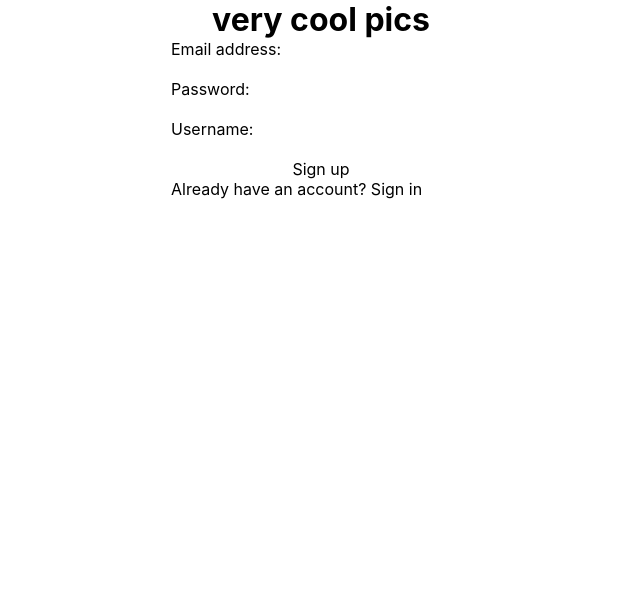
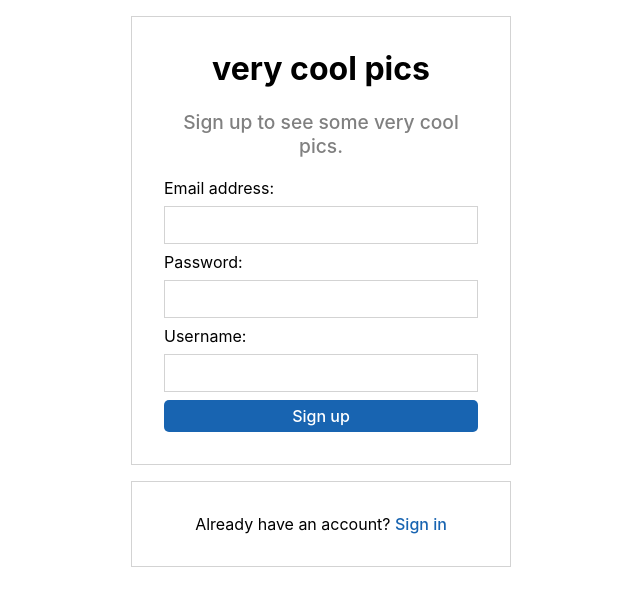
Before and after one commit to tomek-ch/very-cool-pics, a React (Create React App) app: page /sign-up in a window 1280 px wide. Shown: the top 606 px of the page, without its empty margins (319-959 px from the left). Built offline with nearby package versions, Linux system fonts and the light colour scheme; no server answers.

Commit message:
Styled forms

```diff
--- a/src/components/form/SignInCTA.js
+++ b/src/components/form/SignInCTA.js
@@ -5,7 +5,7 @@ function SignInCTA() {
     return (
         <div className="sign-in-up-cta">
             Already have an account?{' '}
-            <Link to="/sign-in">
+            <Link to="/sign-in" className="cancel-button">
                 Sign in
             </Link>
         </div>
--- a/src/components/form/SignInForm.js
+++ b/src/components/form/SignInForm.js
@@ -4,6 +4,7 @@ import { auth } from '../../firebase';
 import Form from './Form';
 import EmailInput from './EmailInput';
 import PasswordInput from './PasswordInput';
+import Logo from '../Logo';
 
 function SignInForm() {
     const submitCallback = async ({ email, password }) => {
@@ -14,9 +15,12 @@ function SignInForm() {
 
     return (
         <Form submitCallback={submitCallback}>
+            <Logo />
             <EmailInput />
             <PasswordInput />
-            <button>Sign in</button>
+            <button className="action-button">
+                Sign in
+            </button>
         </Form>
     );
 }
--- a/src/components/form/SignUpCTA.js
+++ b/src/components/form/SignUpCTA.js
@@ -5,7 +5,7 @@ function SignUpCTA() {
     return (
         <div className="sign-in-up-cta">
             Don't have an account?{' '}
-            <Link to="/sign-up">
+            <Link to="/sign-up" className="cancel-button">
                 Sign up
             </Link>
         </div>
--- a/src/components/form/SignUpForm.js
+++ b/src/components/form/SignUpForm.js
@@ -4,6 +4,7 @@ import Form from './Form';
 import EmailInput from './EmailInput';
 import PasswordInput from './PasswordInput';
 import UsernameInput from './UsernameInput';
+import Logo from '../Logo';
 import { auth, db } from '../../firebase';
 
 function SignUpForm() {
@@ -29,10 +30,16 @@ function SignUpForm() {
 
     return (
         <Form submitCallback={signUp}>
+            <Logo />
+            <div className="sign-up-message">
+                Sign up to see some very cool pics.
+            </div>
             <EmailInput />
             <PasswordInput />
             <UsernameInput />
-            <button>Sign up</button>
+            <button className="action-button">
+                Sign up
+            </button>
         </Form>
     );
 }
--- a/src/index.css
+++ b/src/index.css
@@ -33,7 +33,7 @@ body {
   -webkit-font-smoothing: antialiased;
   -moz-osx-font-smoothing: grayscale;
   overflow-y: scroll;
-  height: 100%;
+  /* height: 100%; */
 }
 
 .app-container {
@@ -51,20 +51,56 @@ body {
 .sign-in-up-form {
   display: flex;
   flex-direction: column;
+  border: 1px solid lightgray;
+  padding: 2em;
+  margin-top: 1em;
+}
+
+.sign-in-up-form .logo {
+  margin-bottom: 1em;
+}
+
+.sign-in-up-form input {
+  border: 1px solid lightgray;
+  padding: 0.5em;
+  margin: 0.5em 0;
+  width: 100%;
 }
 
 .sign-in-up-page {
-  width: 300px;
+  width: fit-content;
   margin: auto;
+  text-align: center;
+  /* width: 100%; */
+  width: 380px;
 }
 
-.invalid {
+label, .form-error, .input-error-message {
+  text-align: left;
+}
+
+.sign-in-up-cta {
+  border: 1px solid lightgray;
+  padding: 2em;
+  margin-top: 1em;
+}
+
+.sign-up-message {
+  font-size: 1.2em;
+  font-weight: 500;
+  margin-bottom: 1em;
+  color: gray;
+  margin-top: -0.5em;
+}
+
+input.invalid {
   border: 2px solid red;
 }
 
 .input-error-message {
   color: red;
   font-weight: 500;
+  margin-bottom: 1em;
   display: none;
 }
 
--- a/src/pages/SignIn.js
+++ b/src/pages/SignIn.js
@@ -7,7 +7,6 @@ import Logo from '../components/Logo';
 function SignIn() {
     return (
         <div className="sign-in-up-page">
-            <Logo />
             <SignInForm />
             <SignUpCTA />
         </div>
--- a/src/pages/SignUp.js
+++ b/src/pages/SignUp.js
@@ -7,7 +7,6 @@ import Logo from '../components/Logo';
 function SignUp() {
     return (
         <div className="sign-in-up-page">
-            <Logo />
             <SignUpForm />
             <SignInCTA />
         </div>
```
